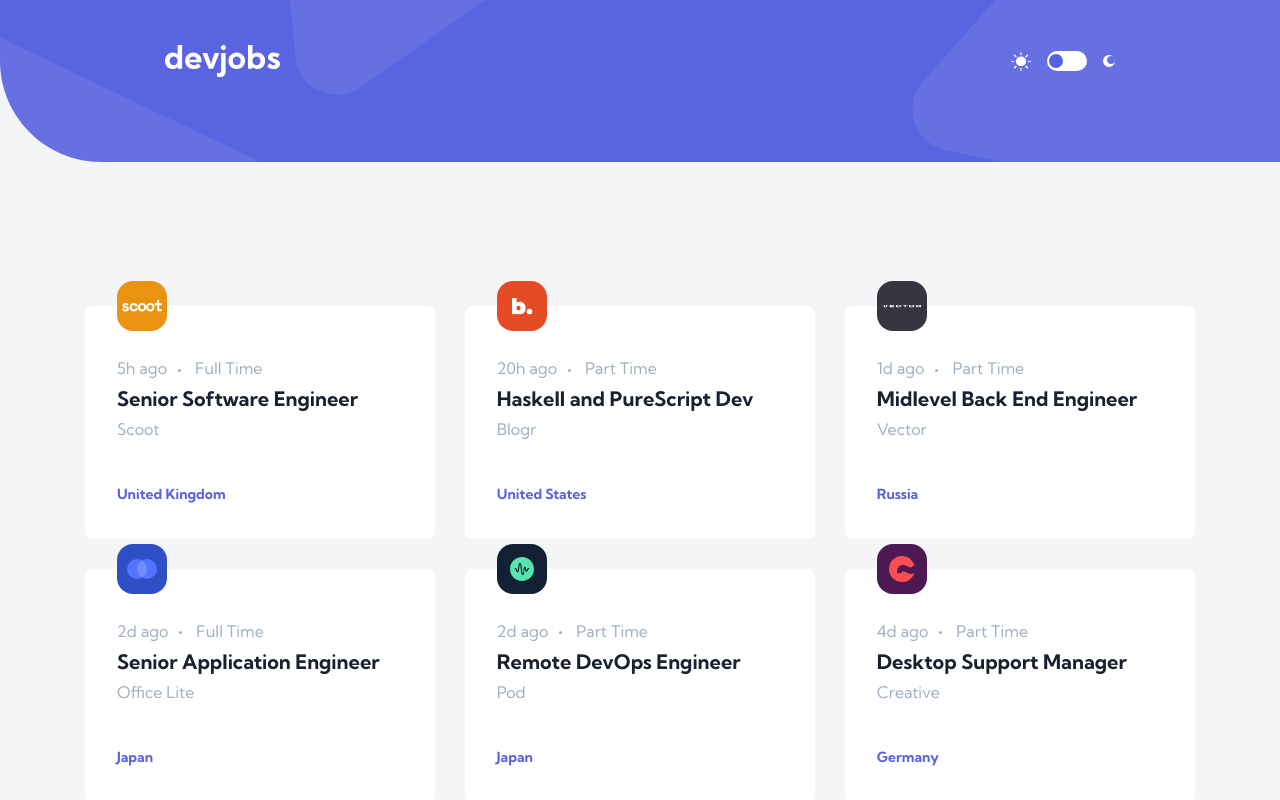
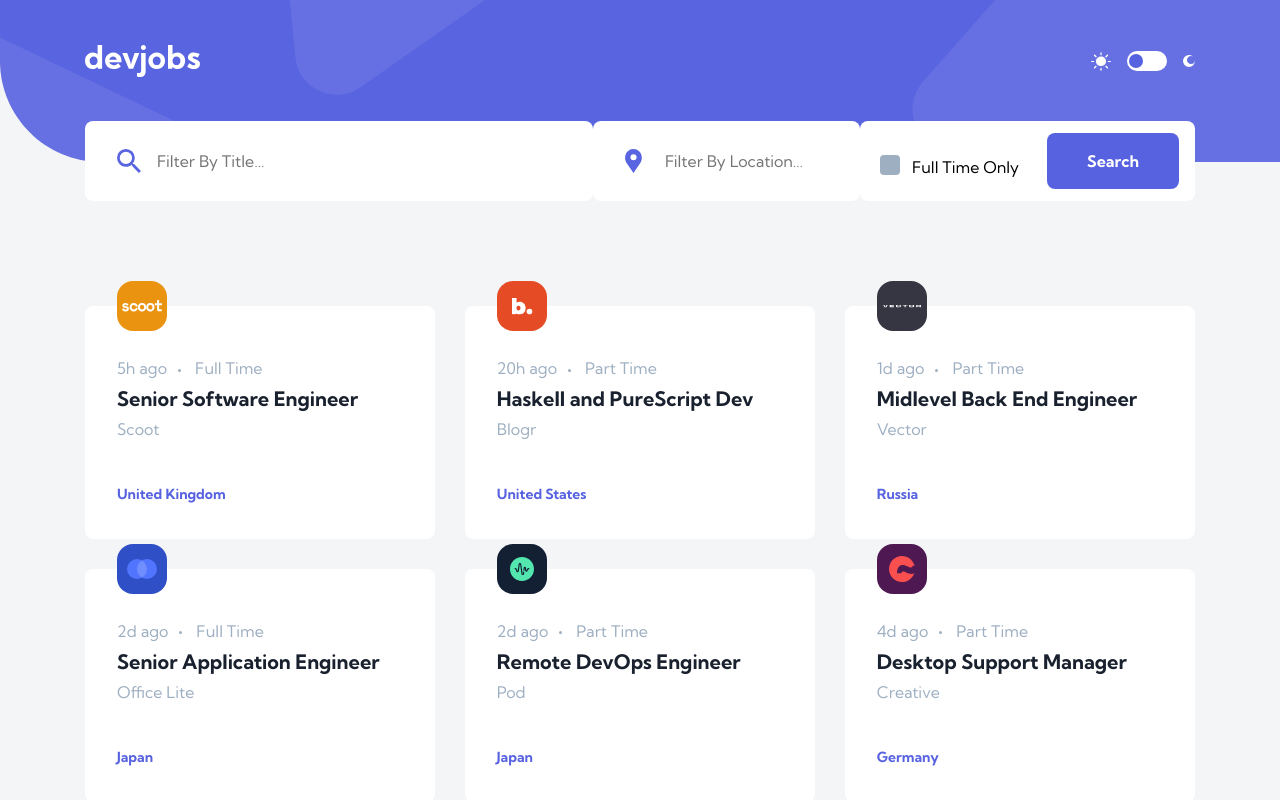
Before and after one commit to nivancheva/devjobs-web-app-react, a React (Vite) app: page / in a window 1280 px wide. Shown: the top 800 px of the page. Built offline with nearby package versions, Linux system fonts and the light colour scheme.

Commit message:
center main page

```diff
--- a/src/App.css
+++ b/src/App.css
@@ -1,3 +1,6 @@
+.header-input {
+  position: relative;
+}
 
 .cards-container {
   display: grid;
--- a/src/App.jsx
+++ b/src/App.jsx
@@ -1,21 +1,22 @@
 import './App.css'
-
-import Button from './components/Button';
-import Checkbox from './components/Checkbox';
 import Card from './components/Card';
 import dataJson from './data.json';
 import { useState } from 'react';
 import Header from './components/Header';
+import Inputs from './components/Inputs';
 
 function App() {
   const [cards] = useState(dataJson);
 
   return (
     <div>
-      <Header />
-      {/* <Button primary>Apply now</Button> */}
+      <div className='header-input'>
+        <Header />
 
-      {/* <Checkbox /> */}
+        <Inputs />
+      </div>
+
+
       <div className='container cards-container'>
           {cards.map((card, idx) => {
             return (
--- a/src/components/Header.css
+++ b/src/components/Header.css
@@ -1,21 +1,24 @@
 .header-wrapper {
-    justify-content: space-between;
-    padding: 2rem 1.5rem 4.5rem;
+    padding-block: 2rem 4.5rem;
     background-image: url('/assets/mobile/bg-pattern-header.svg');
     background-repeat: no-repeat;
     background-size: cover;
 }
 
+.header {
+    justify-content: space-between;
+}
+
 @media (min-width:768px) {
     .header-wrapper {
         background-image: url('/assets/tablet/bg-pattern-header.svg');
-        padding: 2.625rem 2.5rem 5.375rem;
+        padding-block: 2.625rem 5.375rem;
     }
 }
 
 @media (min-width:850px) {
     .header-wrapper {
         background-image: url('/assets/desktop/bg-pattern-header.svg');
-        padding: 2.813rem 10.313rem 5.313rem;
+        padding-block: 2.813rem 5.313rem;
     }
 }
--- a/src/components/Header.jsx
+++ b/src/components/Header.jsx
@@ -4,9 +4,11 @@ import logo from '../assets/images/logo.svg'
 
 export default function Header() {
     return (
-        <div className='flex header-wrapper'>
-            <img src={logo}/>
-            <Toggle />
+        <div className='header-wrapper'>
+            <div className='flex container header'>
+                <img src={logo}/>
+                <Toggle />
+            </div>
         </div>
     )
 }
--- /dev/null
+++ b/src/components/Input.jsx
@@ -0,0 +1,9 @@
+
+export default function Input({ onsubmit, image, placeholder }) {
+    return (
+        <form>
+            <img className="input-icon" src={image}/>
+            <input className="input" placeholder={placeholder}/>
+        </form>
+    )
+}
--- /dev/null
+++ b/src/components/Inputs.css
@@ -0,0 +1,30 @@
+.inputs-wrapper {
+    display: grid;
+
+    position: absolute;
+    top: 50%;
+    left: 50%;
+    transform: translate(-50%, 50%);
+}
+
+@media (min-width:768px) {
+    .inputs-wrapper {
+        grid-template-columns: 1fr auto auto;
+    }
+
+    .filter {
+        display: flex;
+        align-items: center;
+        gap: 1.75rem;
+        background-color: var(--clr-input-bg);
+        border-radius: var(--border-radius);
+        padding-inline: 1.25rem 1rem;
+    }
+
+    .checkbox p {
+        margin-left: 2rem;
+    }
+}
+
+@media (min-width:850px) {
+}
--- /dev/null
+++ b/src/components/Inputs.jsx
@@ -0,0 +1,22 @@
+import Input from './Input';
+import './Inputs.css';
+import Checkbox from '../components/Checkbox';
+import Button from '../components/Button';
+import serchIcon from '../assets/images/icon-search.svg'
+import locationIcon from '../assets/images/icon-location.svg';
+
+export default function Inputs() {
+    return (
+        <div className="container inputs-wrapper">
+            <Input image={serchIcon} placeholder='Filter by title…'/>
+            <Input image={locationIcon} placeholder='Filter by location…'/>
+            <div className='filter'>
+                <div className='checkbox'>
+                    <Checkbox />
+                    <p>Full Time Only</p>
+                </div>
+                <Button primary>Search</Button>
+            </div>
+        </div>
+    )
+}
--- a/src/index.css
+++ b/src/index.css
@@ -73,7 +73,6 @@ body {
 }
 
 .container {
-  max-width: 327px;
   width: 90%;
   margin-inline: auto;
 }
@@ -120,9 +119,10 @@ form {
   color: var(--clr-input-text);
   background-color: var(--clr-input-bg);
   text-transform: capitalize;
+  width: 100%;
 }
 
-.search-icon {
+.input-icon {
   position: absolute;
   bottom: 50%;
   left: 2rem;
@@ -130,9 +130,6 @@ form {
 }
 
 @media (min-width: 768px) {
-  .container {
-    max-width: 689px;
-  }
 }
 
 @media (min-width: 850px) {
```
Also changed, not shown: src/assets/images/icon-location.svg (added), src/assets/images/icon-search.svg (added).
